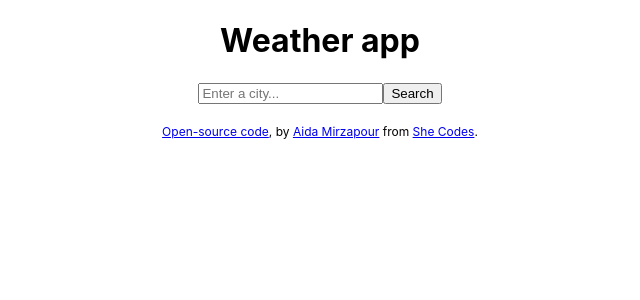
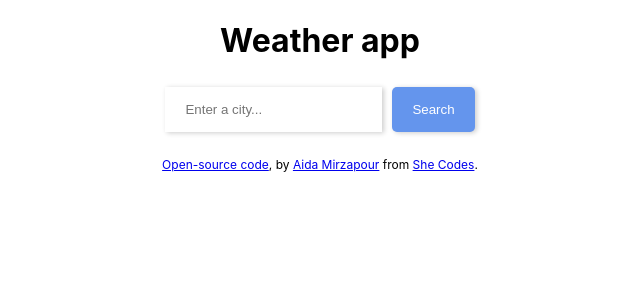
Before and after one commit to AidaMirzapour/first-WeatherReactApp, a React (Create React App) app: page / in a window 1280 px wide. Shown: the top 300 px of the page, without its empty margins (320-960 px from the left). Built offline with nearby package versions, Linux system fonts and the light colour scheme.

Commit message:
add Weather.css and style that

```diff
--- /dev/null
+++ b/src/Weather.css
@@ -0,0 +1,12 @@
+.Weather input{
+padding: 15px 20px;
+margin: 5px;
+border: none;
+box-shadow: 2px 1px 5px rgba(0, 0, 0, 0.2);
+}
+
+.Weather .submitInput{
+    background-color: cornflowerblue;
+    color: white;
+    border-radius: 5px;
+}
--- a/src/Weather.js
+++ b/src/Weather.js
@@ -1,5 +1,6 @@
 import React, { useState } from "react";
 import axios from "axios";
+import "./Weather.css";
 
 export default function Weather() {
   const [city, setCity] = useState("");
@@ -38,8 +39,9 @@ export default function Weather() {
         type="search"
         placeholder="Enter a city..."
         onChange={getCity}
+        className="SearchInput"
       ></input>
-      <input type="submit" value={"Search"}></input>
+      <input type="submit" value={"Search"} className="submitInput"></input>
     </form>
   );
 
@@ -48,6 +50,7 @@ export default function Weather() {
       <div className="Weather">
         {searchForm}
         <ul>
+          <li>{city.toUpperCase()}</li>
           <li>Temperature: {detail.temperature}°C</li>
           <li>Description: {detail.description}</li>
           <li>Humidity: {detail.humidity}%</li>
@@ -59,10 +62,6 @@ export default function Weather() {
       </div>
     );
   } else {
-    return (
-      <div className="Weather">
-        {searchForm}
-      </div>
-    );
+    return <div className="Weather">{searchForm}</div>;
   }
 }
```
